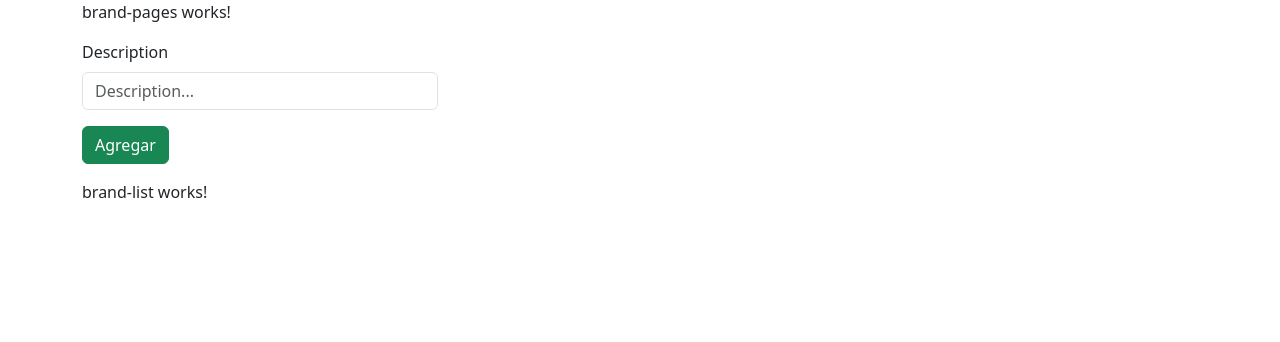
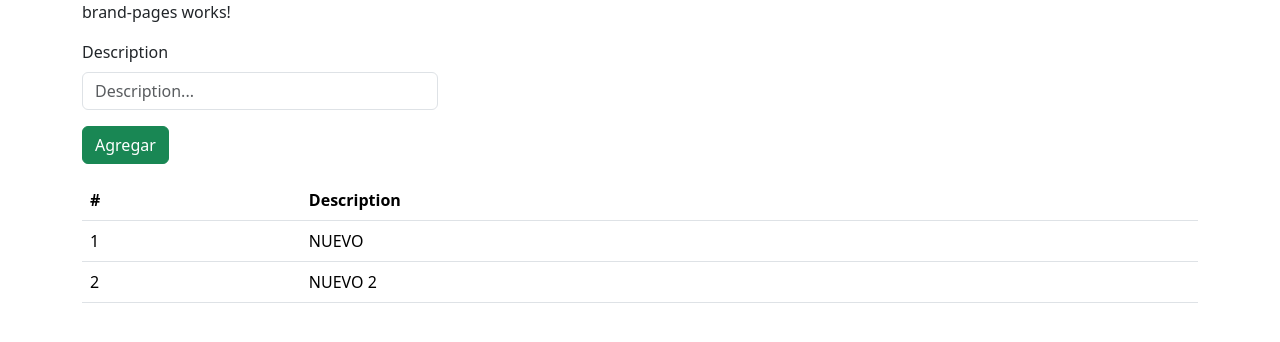
Before and after one commit to franz1628/angularfirst, an Angular app: page / in a window 1280 px wide. Shown: the top 342 px of the page. Built offline with nearby package versions, Linux system fonts and the light colour scheme.

Commit message:
add brand

```diff
--- a/package.json
+++ b/package.json
@@ -20,6 +20,7 @@
     "@angular/router": "^17.0.0",
     "rxjs": "~7.8.0",
     "tslib": "^2.3.0",
+    "uuid": "^9.0.1",
     "zone.js": "~0.14.2"
   },
   "devDependencies": {
@@ -27,6 +28,7 @@
     "@angular/cli": "^17.0.0",
     "@angular/compiler-cli": "^17.0.0",
     "@types/jasmine": "~5.1.0",
+    "@types/uuid": "^9.0.7",
     "jasmine-core": "~5.1.0",
     "karma": "~6.4.0",
     "karma-chrome-launcher": "~3.2.0",
--- a/src/app/brand/brand.module.ts
+++ b/src/app/brand/brand.module.ts
@@ -4,14 +4,25 @@ import { BrandListComponent } from './components/brand-list/brand-list.component
 import { BrandFormComponent } from './components/brand-form/brand-form.component';
 import { BrowserModule } from '@angular/platform-browser';
 import { BrandPagesComponent } from './pages/brand-pages/brand-pages.component';
+import { FormsModule } from '@angular/forms';
 
 
 
 @NgModule({
-  declarations: [BrandListComponent,BrandPagesComponent, BrandFormComponent, BrandListComponent],
+  declarations: [
+    BrandListComponent,
+    BrandPagesComponent,
+    BrandFormComponent,
+    BrandListComponent],
   imports: [
-    CommonModule,BrowserModule
+    CommonModule,
+    BrowserModule,
+    FormsModule
   ],
-  exports:[BrandPagesComponent, BrandFormComponent, BrandListComponent]
+  exports: [
+    BrandPagesComponent,
+    BrandFormComponent,
+    BrandListComponent
+  ]
 })
 export class BrandModule { }
--- a/src/app/brand/components/brand-form/brand-form.component.html
+++ b/src/app/brand/components/brand-form/brand-form.component.html
@@ -1,11 +1,11 @@
-<div class="row">
+<form class="row" (ngSubmit)="emit()">
     <div class="col-md-4">
         <div class="mb-3">
             <label for="description" class="form-label">Description</label>
-            <input type="text" class="form-control" id="description" placeholder="Description...">
+            <input type="text" [(ngModel)]="brand.description" name="description" class="form-control" id="description" placeholder="Description...">
         </div>
         <div class="mb-3">
-            <button type="button" class="btn btn-success">Agregar</button>
+            <button type="submit" class="btn btn-success">Agregar</button>
         </div>
     </div>
-</div>
+</form>
--- a/src/app/brand/components/brand-form/brand-form.component.ts
+++ b/src/app/brand/components/brand-form/brand-form.component.ts
@@ -1,4 +1,5 @@
-import { Component } from '@angular/core';
+import { Component, EventEmitter, Output } from '@angular/core';
+import { Brand } from '../../interfaces/brand.interface';
 
 @Component({
   selector: 'app-brand-form',
@@ -6,5 +7,21 @@ import { Component } from '@angular/core';
   styleUrl: './brand-form.component.css'
 })
 export class BrandFormComponent {
+  public brand: Brand = {
+    id: 0,
+    description: '',
+    created_at: new Date(),
+    updated_at: new Date()
+  }
+
+  @Output() add:EventEmitter<Brand> = new EventEmitter();
+
+  emit():void{
+
+
+    this.add.emit(this.brand)
+    this.brand.description=''
+  }
+
 
 }
--- a/src/app/brand/components/brand-list/brand-list.component.html
+++ b/src/app/brand/components/brand-list/brand-list.component.html
@@ -1 +1,16 @@
-<p>brand-list works!</p>
+
+<table class="table">
+    <thead>
+        <tr>
+            <th>#</th>
+            <th>Description</th>
+        </tr>
+    </thead>
+
+    <tbody>
+        <tr *ngFor="let brand of brands">
+            <td>{{brand.id}}</td>
+            <td>{{brand.description}}</td>
+        </tr>
+    </tbody>
+</table>
--- a/src/app/brand/components/brand-list/brand-list.component.ts
+++ b/src/app/brand/components/brand-list/brand-list.component.ts
@@ -1,4 +1,5 @@
-import { Component } from '@angular/core';
+import { Component, Input } from '@angular/core';
+import { Brand } from '../../interfaces/brand.interface';
 
 @Component({
   selector: 'app-brand-list',
@@ -7,4 +8,7 @@ import { Component } from '@angular/core';
 })
 export class BrandListComponent {
 
+  @Input()
+  public brands: Brand[] = []
+
 }
--- /dev/null
+++ b/src/app/brand/interfaces/brand.interface.ts
@@ -0,0 +1,6 @@
+export interface Brand {
+    id: number,
+    description: string,
+    created_at: Date,
+    updated_at: Date
+}
--- a/src/app/brand/pages/brand-pages/brand-pages.component.html
+++ b/src/app/brand/pages/brand-pages/brand-pages.component.html
@@ -1,4 +1,4 @@
 <p>brand-pages works!</p>
 
-<app-brand-form></app-brand-form>
-<app-brand-list></app-brand-list>
+<app-brand-form (add)="add($event)"></app-brand-form>
+<app-brand-list [brands]="brands"></app-brand-list>
--- a/src/app/brand/pages/brand-pages/brand-pages.component.ts
+++ b/src/app/brand/pages/brand-pages/brand-pages.component.ts
@@ -1,10 +1,25 @@
-import { Component } from '@angular/core';
+import { Component, Input } from '@angular/core';
+import { Brand } from '../../interfaces/brand.interface';
+import { BrandService } from '../../services/brand.service';
 
 @Component({
-  selector: 'app-brand-pages',
-  templateUrl: './brand-pages.component.html',
-  styleUrl: './brand-pages.component.css'
+    selector: 'app-brand-pages',
+    templateUrl: './brand-pages.component.html',
+    styleUrl: './brand-pages.component.css'
 })
 export class BrandPagesComponent {
 
+    constructor(public brandService:BrandService){
+
+    }
+
+    get brands ():Brand[] {
+        return this.brandService.brands
+    }
+
+    add(brand:Brand){
+
+        this.brandService.add(brand)
+    }
+
 }
--- /dev/null
+++ b/src/app/brand/services/brand.service.ts
@@ -0,0 +1,33 @@
+import { Injectable } from '@angular/core';
+import { Brand } from '../interfaces/brand.interface';
+
+@Injectable({ providedIn: 'root' })
+export class BrandService {
+    public brands: Brand[] = [
+        {
+            id: 1,
+            description: 'NUEVO',
+            created_at: new Date(),
+            updated_at: new Date()
+        },
+        {
+            id: 2,
+            description: 'NUEVO 2',
+            created_at: new Date(),
+            updated_at: new Date()
+        }
+    ]
+
+    public add(brand:Brand){
+        console.log(brand);
+
+        this.brands.push({
+            id:3,
+            description:brand.description,
+            created_at:new Date(),
+            updated_at:new Date()
+        })
+        console.log(this.brands);
+
+    }
+}
```
Also changed, not shown: 1 other file (tests, documents, lock files or other folders).
